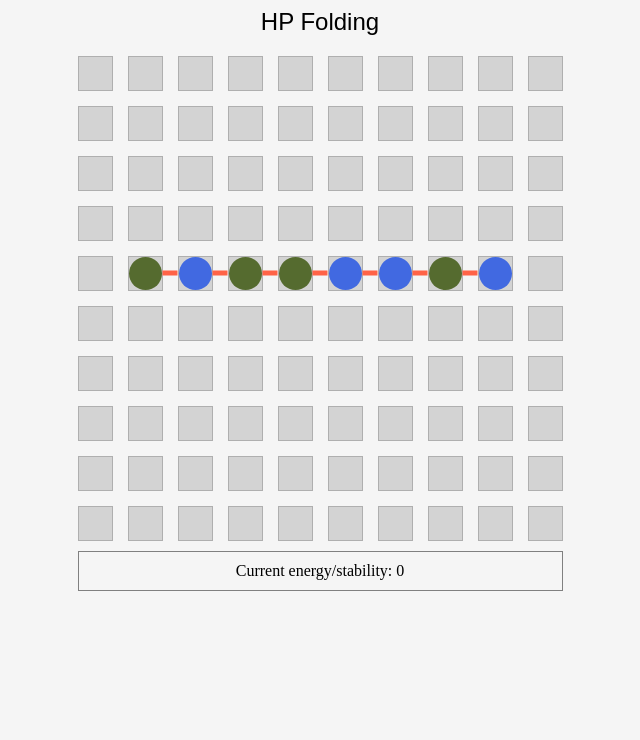
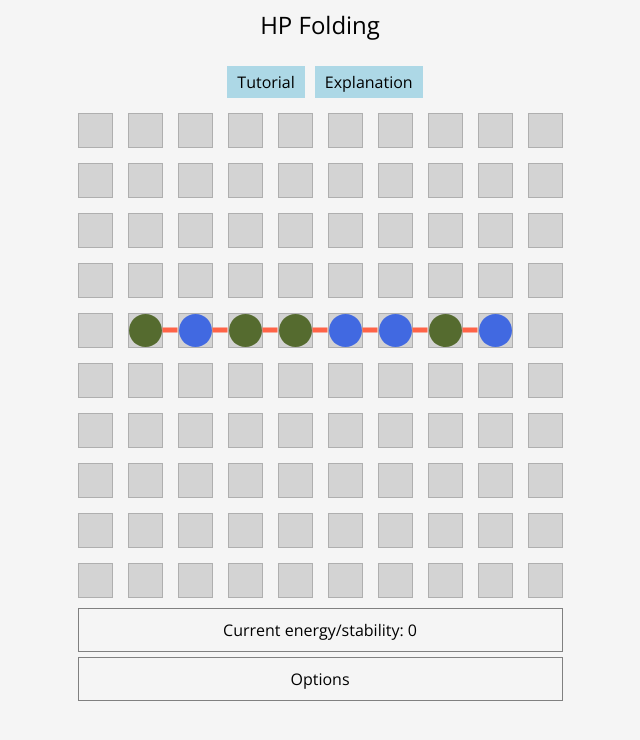
Before and after one commit to 3D-Circle/in-fold-we-trust, a React (Create React App) app in the folder in-fold-we-trust/: page / in a window 1280 px wide. Shown: the top 740 px of the page, without its empty margins (320-960 px from the left). Built offline with nearby package versions, Linux system fonts and the light colour scheme.

Commit message:
structural UX elements (#7)

```diff
--- a/in-fold-we-trust/public/index.html
+++ b/in-fold-we-trust/public/index.html
@@ -10,6 +10,7 @@
     -->
     <link rel="manifest" href="%PUBLIC_URL%/manifest.json">
     <link rel="shortcut icon" href="%PUBLIC_URL%/favicon.ico">
+    <link href="https://fonts.googleapis.com/css?family=Open+Sans" rel="stylesheet">
     <!--
       Notice the use of %PUBLIC_URL% in the tags above.
       It will be replaced with the URL of the `public` folder during the build.
--- a/in-fold-we-trust/src/App.css
+++ b/in-fold-we-trust/src/App.css
@@ -1,5 +1,6 @@
 body {
     background: whitesmoke;
+    font-family: "Open Sans", sans-serif;
 }
 
 div#wrapper {
@@ -10,10 +11,19 @@ div#title {
     font-size: 24px;
     text-align: center;
     margin-bottom: 20px;
-    font-family: sans-serif;
 }
 
+div#menu {
+    padding: 10px;
+    margin-bottom: 10px;
+}
 
+.menu-item {
+    padding: 5px 10px;
+    display: inline;
+    margin-left: 10px;
+    background: lightblue;
+}
 
 /* --- Folding Board --- */
 
@@ -148,10 +158,16 @@ div.link.active {
 
 
 /* ----------
-   score box
+   stuff at the bottom
 */
 #scorebox {
     border: 1px solid grey;
     padding: 10px;
     margin-top: 10px;
 }
+
+#options {
+    padding: 10px;
+    margin-top: 5px;
+    border: 1px solid grey;
+}
--- a/in-fold-we-trust/src/App.js
+++ b/in-fold-we-trust/src/App.js
@@ -24,14 +24,31 @@ class App extends Component {
     }
 
     render() {
+        let menuItems = [["Tutorial", undefined], ["Explanation", undefined]];
         return (
             <div id="wrapper">
               <div id="title">HP Folding</div>
+              <Menu menuItems={menuItems}/>
               <FoldingBoard aminoString={aminos}/>
             </div>
         );
     }
 }
+
+class Menu extends Component {
+    render() {
+        return <div id="menu">
+            {this.props.menuItems.map(
+                ([name, callback]) =>
+                    <div className="menu-item" key={name} onClick={callback}>{name}</div>
+            )}
+        </div>;
+    }
+}
+
+Menu.propTypes = {
+    menuItems: PropTypes.array.isRequired
+};
 
 
 class FoldingBoard extends Component {
@@ -232,7 +249,8 @@ class FoldingBoard extends Component {
         };
         return <div id="board-wrapper" style={dynamicStyle}>
             {this.createGrid(this.state.gridSize)}
-            <div id="scorebox">Current energy/stability: {this.state.score > 0 ? -this.state.score : this.state.score}</div>
+            <div id="scorebox">Current energy/stability: {this.state.score > 0 ? -this.state.score : this.state.score}</div>  {/* TODO find a better name */}
+            <div id="options">Options</div>
         </div>;
     }
 }
```
